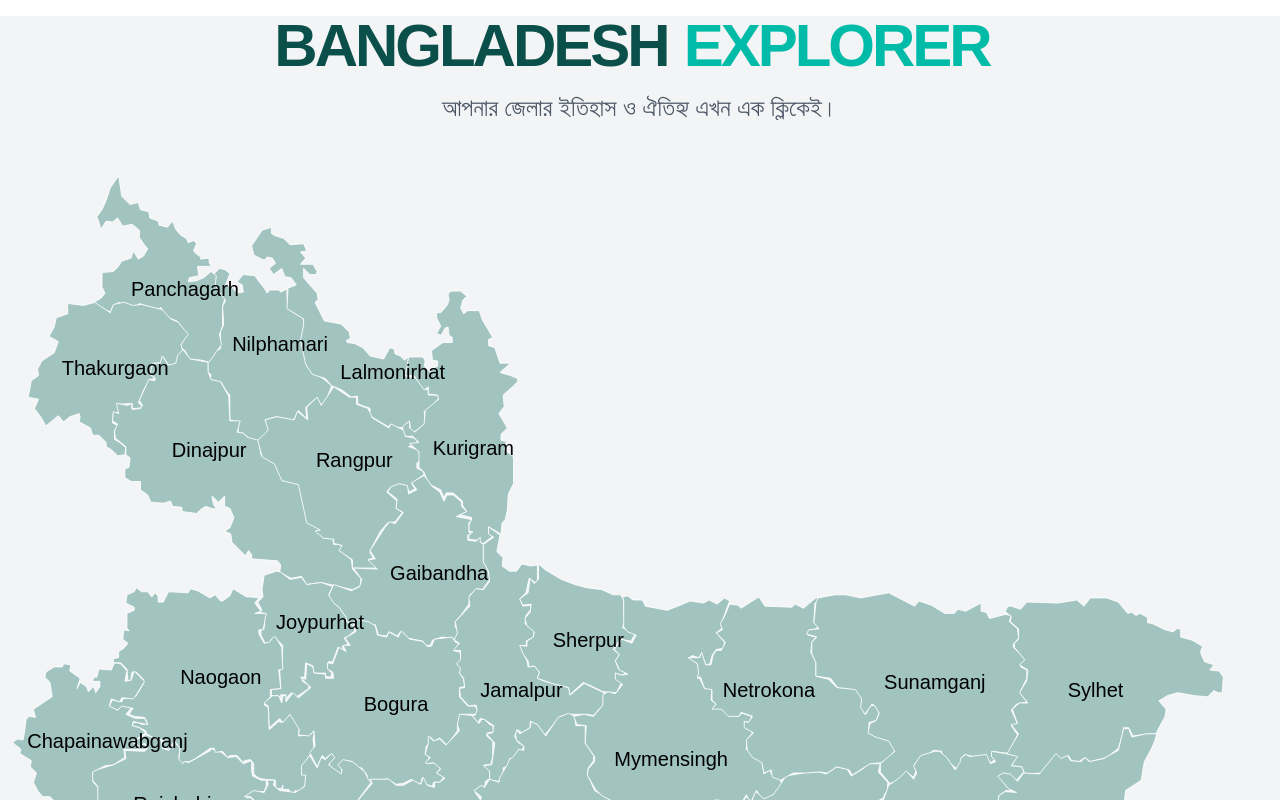
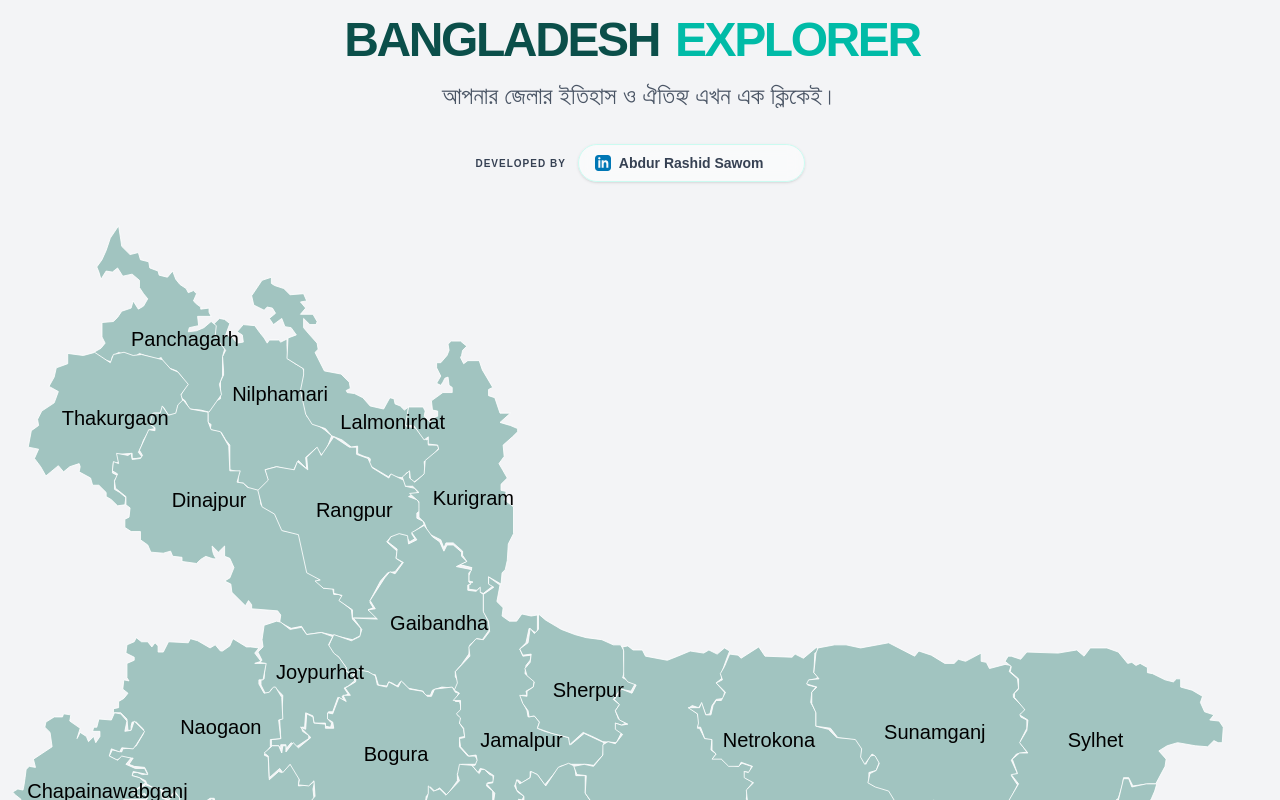
Before and after one commit to Sawom/Bangladesh-Map, a Next.js app: page / in a window 1280 px wide. Shown: the top 800 px of the page. Built offline with nearby package versions, Linux system fonts and the light colour scheme.

Commit message:
info added

```diff
--- a/src/app/page.jsx
+++ b/src/app/page.jsx
@@ -1,18 +1,10 @@
 import BangladeshMap from "@/components/BangladeshMap/BangladeshMap";
+import Information from "@/components/BangladeshMap/Information";
 
 export default function Home() {
   return (
     <div className="bg-gray-100">
-      <div className="container mx-auto text-center">
-        <h1 className="text-4xl mt-4 md:text-6xl  font-black text-teal-900 mb-4 tracking-tighter ">
-          BANGLADESH
-          <span className="text-teal-500 not-italic mx-4">EXPLORER</span>
-        </h1>
-        <p className="text-2xl text-gray-600 mb-8 font-medium">
-          আপনার জেলার ইতিহাস ও ঐতিহ্য এখন এক ক্লিকেই।
-        </p>
-      </div>
-
+      <Information></Information>
       <BangladeshMap></BangladeshMap>
     </div>
   );
--- /dev/null
+++ b/src/components/BangladeshMap/Information.jsx
@@ -0,0 +1,42 @@
+const Information = () => {
+  return (
+    <div className="container mx-auto text-center">
+      <h1 className="text-3xl flex flex-wrap pt-4 px-2 md:text-5xl justify-center items-center font-black text-teal-900 mb-4 tracking-tighter ">
+        BANGLADESH
+        <span className="text-teal-500 not-italic mx-4">EXPLORER</span>
+      </h1>
+      <p className="text-xl md:text-2xl text-gray-600 mb-8 font-medium">
+        আপনার জেলার ইতিহাস ও ঐতিহ্য এখন এক ক্লিকেই।
+      </p>
+
+      <div className="mt-5 mb-6 flex items-center justify-center gap-3">
+        <span className="text-gray-700 text-[10px] uppercase tracking-widest font-bold">
+          Developed By
+        </span>
+
+        <a
+          href="https://www.linkedin.com/in/abdur-rashid-sawom-3379a0262/"
+          target="_blank"
+          rel="noopener noreferrer"
+          className="group flex items-center gap-2 px-4 py-1.5 bg-white/50 backdrop-blur-sm border border-teal-100 rounded-full shadow-sm hover:shadow-teal-100 hover:border-teal-400 transition-all duration-300"
+        >
+          <svg
+            className="w-4 h-4 text-[#0077b5]"
+            fill="currentColor"
+            viewBox="0 0 24 24"
+          >
+            <path d="M19 0h-14c-2.761 0-5 2.239-5 5v14c0 2.761 2.239 5 5 5h14c2.762 0 5-2.239 5-5v-14c0-2.761-2.238-5-5-5zm-11 19h-3v-11h3v11zm-1.5-12.268c-.966 0-1.75-.79-1.75-1.764s.784-1.764 1.75-1.764 1.75.79 1.75 1.764-.783 1.764-1.75 1.764zm13.5 12.268h-3v-5.604c0-3.368-4-3.113-4 0v5.604h-3v-11h3v1.765c1.396-2.586 7-2.777 7 2.476v6.759z" />
+          </svg>
+          <span className="text-gray-700 text-sm font-bold group-hover:text-teal-600 transition-colors">
+            Abdur Rashid Sawom
+          </span>
+          <span className="text-teal-500 opacity-0 group-hover:opacity-100 group-hover:translate-x-1 transition-all">
+            →
+          </span>
+        </a>
+      </div>
+    </div>
+  );
+};
+
+export default Information;
```
